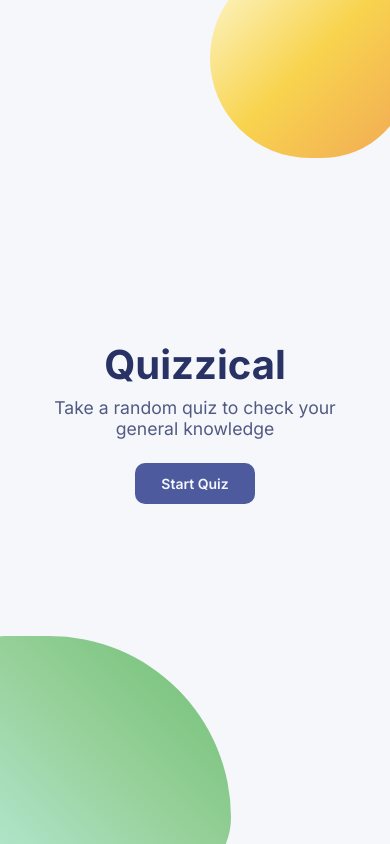
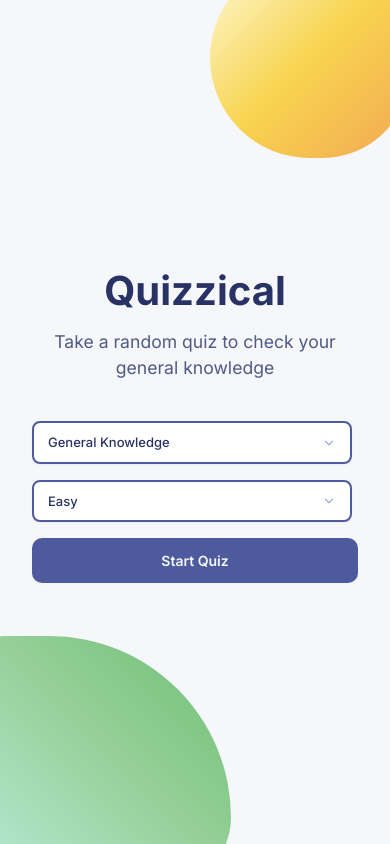
Before and after one commit to Harshyadav812/Quizzical, a React (Vite) app: page / in a window 390 px wide. Built offline with nearby package versions, Linux system fonts and the light colour scheme.

Commit message:
Implements category and difficulty selection using Shadcn Select component

```diff
--- a/src/App.jsx
+++ b/src/App.jsx
@@ -1,20 +1,30 @@
 import { useState } from 'react'
 import './App.css'
 import Quiz from './components/Quiz'
+import {
+  Select,
+  SelectContent,
+  SelectItem,
+  SelectTrigger,
+  SelectValue,
+} from "@/components/ui/select"
 
 function App() {
   const [quizPage, setQuizPage] = useState(false)
   const [data, setData] = useState([])
   const [loading, setLoading] = useState(false)
   const [error, setError] = useState(null)
+  const [currentCategory, setCurrentCategory] = useState("animals")
+  const [currentDifficulty, setCurrentDifficulty] = useState("easy")
 
-  const fetchData = async (retries = 3, delay = 1000) => {
+  async function fetchData(category, difficulty, retries = 3, delay = 1000) {
     setLoading(true)
     setError(null)
 
     try {
-      const res = await fetch("https://opentdb.com/api.php?amount=5&category=17&difficulty=medium&type=multiple")
+      const res = await fetch(`https://opentdb.com/api.php?amount=5&category=${category}&difficulty=${difficulty}&type=multiple`)
 
+      console.log(`https://opentdb.com/api.php?amount=5&category=${category}&difficulty=${difficulty}&type=multiple`)
       if (res.status === 429) {
         if (retries > 0) {
           console.log(`Rate limited. Retrying in ${delay}ms...`)
@@ -38,9 +48,16 @@ function App() {
     }
   }
 
-  const handleStartQuiz = () => {
+  function handleStartQuiz(formData) {
+    const category = formData.get("category")
+    const difficulty = formData.get("difficulty")
+
+    setCurrentCategory(category)
+    setCurrentDifficulty(difficulty)
+
+    console.log(category, difficulty)
     if (!loading) {
-      fetchData()
+      fetchData(category, difficulty)
     }
   }
 
@@ -48,7 +65,7 @@ function App() {
     setQuizPage(false)
     setData([])
     setError(null)
-    fetchData()
+    fetchData(currentCategory, currentDifficulty)
   }
 
   const handleBackToStart = () => {
@@ -68,7 +85,7 @@ function App() {
             className='play-btn'
             onClick={() => {
               setError(null)
-              handleStartQuiz()
+              handleStartQuiz(currentCategory, currentDifficulty)
             }}
           >
             Try Again
@@ -108,14 +125,43 @@ function App() {
         <h1>Quizzical</h1>
         <p>Take a random quiz to check your general knowledge</p>
       </div>
+      <form action={handleStartQuiz}>
+
+        <Select name="category" defaultValue={'9'} required>
+          <SelectTrigger className="w-[180px]">
+            <SelectValue placeholder="Select Category" />
+          </SelectTrigger>
+          <SelectContent>
+            <SelectItem value="9">General Knowledge</SelectItem>
+            <SelectItem value="10">Books</SelectItem>
+            <SelectItem value="11">Film</SelectItem>
+            <SelectItem value="12">Music</SelectItem>
+            <SelectItem value="21">Sports</SelectItem>
+            <SelectItem value="27">Animals</SelectItem>
+            <SelectItem value="29">Comics</SelectItem>
+          </SelectContent>
+        </Select>
+
+        <Select name="difficulty" defaultValue={'easy'} required>
+          <SelectTrigger className="w-[180px]">
+            <SelectValue placeholder="Select Difficulty" />
+          </SelectTrigger>
+          <SelectContent>
+            <SelectItem value="easy">Easy</SelectItem>
+            <SelectItem value="medium">Medium</SelectItem>
+            <SelectItem value="hard">Hard</SelectItem>
+          </SelectContent>
+        </Select>
         <button
+          type='submit'
           className='play-btn'
           disabled={loading}
-        onClick={handleStartQuiz}
         >
           {loading ? 'Loading...' : 'Start Quiz'}
         </button>
-    </div>
+      </form>
+
+    </div >
   )
 }
 
--- a/src/index.css
+++ b/src/index.css
@@ -1,3 +1,8 @@
+@import "tailwindcss";
+@import "tw-animate-css";
+
+@custom-variant dark (&:is(.dark *));
+
 * {
   box-sizing: border-box;
   margin: 0;
@@ -14,9 +19,6 @@ body {
   position: relative;
   overflow: hidden;
 }
-
-/* Remove the old gradient and animation */
-/* @keyframes gradientShift { ... } */
 
 /* Add geometric shapes */
 body::before {
@@ -206,6 +208,102 @@ input:disabled + label {
   color: #293264;
 }
 
+/* Shadcn Select Component Styling */
+[data-slot="select-trigger"] {
+  width: 100% !important;
+  max-width: 400px !important;
+  padding: 12px 16px !important;
+  border: 2px solid #4d5b9e !important;
+  border-radius: 8px !important;
+  background: white !important;
+  color: #293264 !important;
+  font-family: "Inter", sans-serif !important;
+  font-size: 14px !important;
+  font-weight: 500 !important;
+  cursor: pointer !important;
+  transition: all 0.2s ease !important;
+  min-height: 44px !important;
+  height: auto !important;
+}
+
+[data-slot="select-trigger"]:hover {
+  border-color: #3d4a7a !important;
+  background-color: #f8f9ff !important;
+}
+
+[data-slot="select-trigger"]:focus {
+  outline: none !important;
+  border-color: #4d5b9e !important;
+  box-shadow: 0 0 0 3px rgba(77, 91, 158, 0.1) !important;
+  background-color: white !important;
+}
+
+[data-slot="select-trigger"][data-disabled] {
+  opacity: 0.6 !important;
+  cursor: not-allowed !important;
+  background-color: #f5f7fb !important;
+}
+
+[data-slot="select-trigger"] [data-slot="select-value"] {
+  color: #293264 !important;
+  font-weight: 500 !important;
+}
+
+[data-slot="select-trigger"][data-placeholder] [data-slot="select-value"] {
+  color: #6b7280 !important;
+  font-weight: 400 !important;
+}
+
+[data-slot="select-trigger"] svg {
+  color: #4d5b9e !important;
+  width: 16px !important;
+  height: 16px !important;
+  transition: transform 0.2s ease !important;
+}
+
+[data-slot="select-trigger"][data-state="open"] svg {
+  transform: rotate(180deg) !important;
+}
+
+[data-slot="select-content"] {
+  background: white !important;
+  border: 2px solid #4d5b9e !important;
+  border-radius: 8px !important;
+  box-shadow: 0 10px 30px rgba(0, 0, 0, 0.1) !important;
+  padding: 4px !important;
+  font-family: "Inter", sans-serif !important;
+  z-index: 50 !important;
+  max-height: 240px !important;
+}
+
+[data-slot="select-item"] {
+  padding: 8px 12px !important;
+  border-radius: 4px !important;
+  color: #293264 !important;
+  font-size: 14px !important;
+  font-weight: 500 !important;
+  cursor: pointer !important;
+  transition: all 0.2s ease !important;
+  outline: none !important;
+}
+
+[data-slot="select-item"]:hover,
+[data-slot="select-item"][data-highlighted] {
+  background-color: #f0f8ff !important;
+  color: #293264 !important;
+}
+
+[data-slot="select-item"][data-state="checked"] {
+  background-color: #d6dbf5 !important;
+  color: #293264 !important;
+  font-weight: 600 !important;
+}
+
+[data-slot="select-item"][data-disabled] {
+  opacity: 0.5 !important;
+  cursor: not-allowed !important;
+}
+
 /* Responsive design */
 @media (max-width: 768px) {
   body::before {
@@ -244,4 +342,48 @@ input:disabled + label {
     flex-direction: column;
     gap: 1rem;
   }
+
+  [data-slot="select-trigger"] {
+    max-width: 320px !important;
+    padding: 10px 14px !important;
+    font-size: 13px !important;
+    min-height: 40px !important;
+  }
+
+  [data-slot="select-trigger"] svg {
+    width: 14px !important;
+    height: 14px !important;
+  }
+
+  [data-slot="select-item"] {
+    padding: 6px 10px !important;
+    font-size: 13px !important;
+  }
+
+  .start-page form {
+    max-width: 320px;
+    gap: 0.8rem;
+  }
+
+  .start-page label {
+    font-size: 13px;
+  }
 }
+
+/* Form styling */
+.start-page form {
+  display: flex;
+  flex-direction: column;
+  gap: 1rem;
+  width: 100%;
+  max-width: 400px;
+  margin-top: 1rem;
+}
+
+.start-page label {
+  font-weight: 600;
+  font-size: 14px;
+  color: #293264;
+  margin-bottom: 0.25rem;
+  text-align: left;
+}
```
Lines whose indentation alone changed are shown as unchanged.
